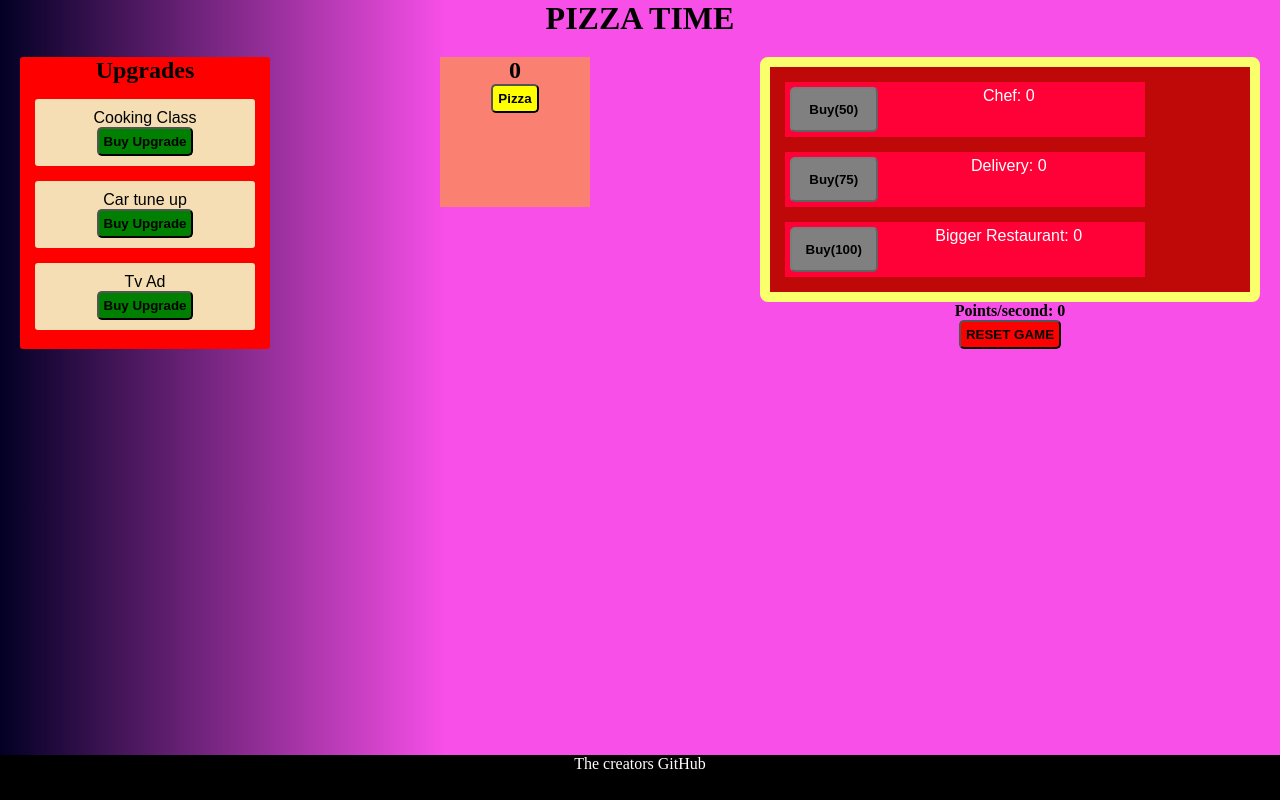
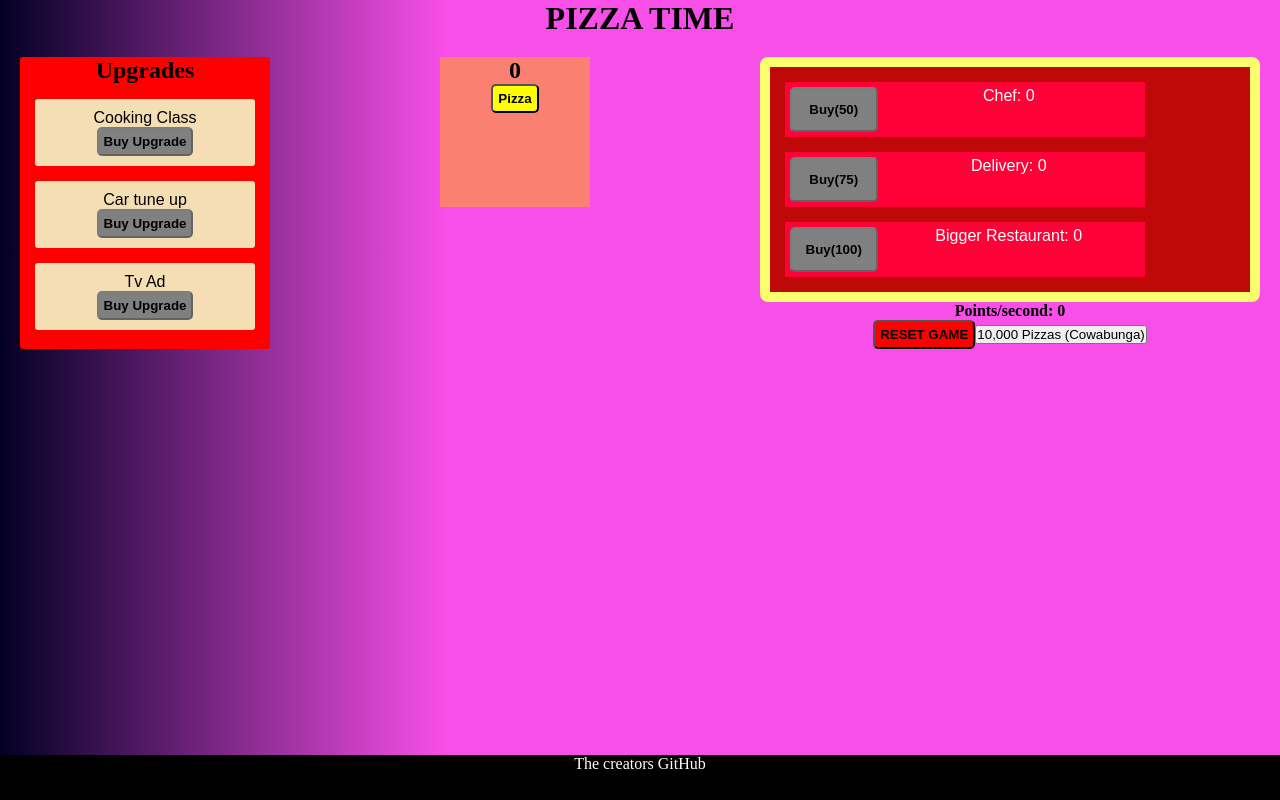
Before and after one commit to Hano2001/PizzaTime, a React (Create React App) app: page / in a window 1280 px wide. Built offline with nearby package versions, Linux system fonts and the light colour scheme.

Commit message:
Disabled upgrades, cowabunga button

```diff
--- a/src/components/Pizzas.jsx
+++ b/src/components/Pizzas.jsx
@@ -74,6 +74,7 @@ export default function Pizzas({ count }) {
       <Button function="reset" onClick={gameReset}>
         RESET GAME
       </Button>
+      <button onClick={() => setPizzaCounter(pizzaCounter => pizzaCounter + 10000)}>10,000 Pizzas (Cowabunga)</button>
     </div>
   );
 }
--- a/src/components/Upgrades.jsx
+++ b/src/components/Upgrades.jsx
@@ -62,7 +62,7 @@ export default function Upgrades() {
                   </p>
                   <Button
                     onClick={() => upgradePurchase(item.index, item.id)}
-                    // disabled={ge < item.price ? true : false}
+                    disabled={generateData[item.index].amount < item.price ? true : false}
                     function="upgrade"
                   >
                     Buy Upgrade
--- a/src/data/upgradesData.js
+++ b/src/data/upgradesData.js
@@ -6,6 +6,7 @@ export const upgradesData_Generation = [
     description:
       "Send your all your Chefs on this culinary cooking class! This will make your chefs twice as efficient! (Require at least ten chefs",
     purchased: false,
+    price:10
   },
   {
     name: "Car tune up",
@@ -13,7 +14,8 @@ export const upgradesData_Generation = [
     index: 1,
     description:
       "Watch out! your delivery drivers just got a tune up on their cars! They can now deliver your pizzas twice as fast!",
-      purchased: false
+      purchased: false,
+      price: 10,
   },
   {
     name: "Tv Ad",
@@ -21,7 +23,8 @@ export const upgradesData_Generation = [
     index: 2,
     description:
       "Invest in a commercial at your local Tv-station, this will bring more hungry customers and your restaurant will sell twice as much! (Requriement: Bigger Restaurant lvl 5)",
-      purchased: false
+      purchased: false,
+      price: 5,
   },
 ];
 
```
